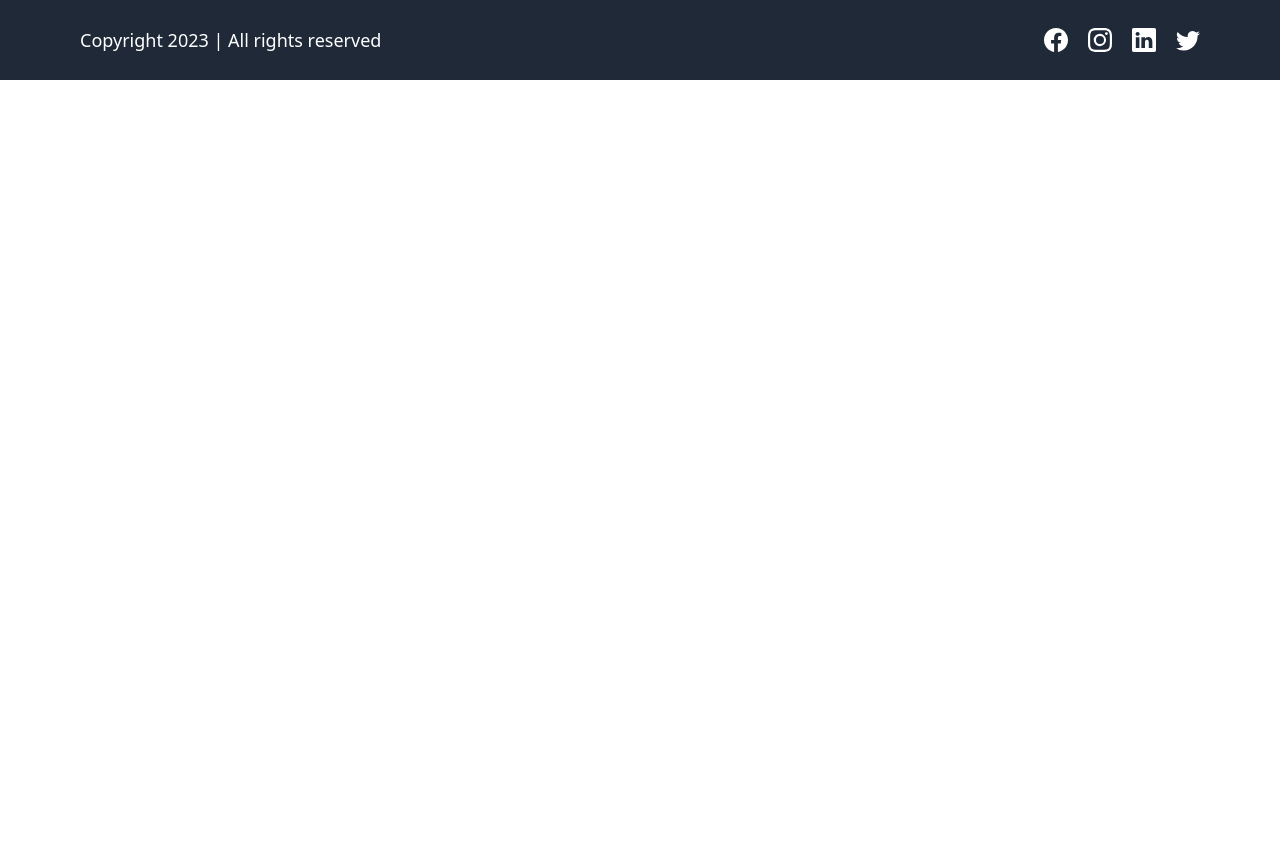
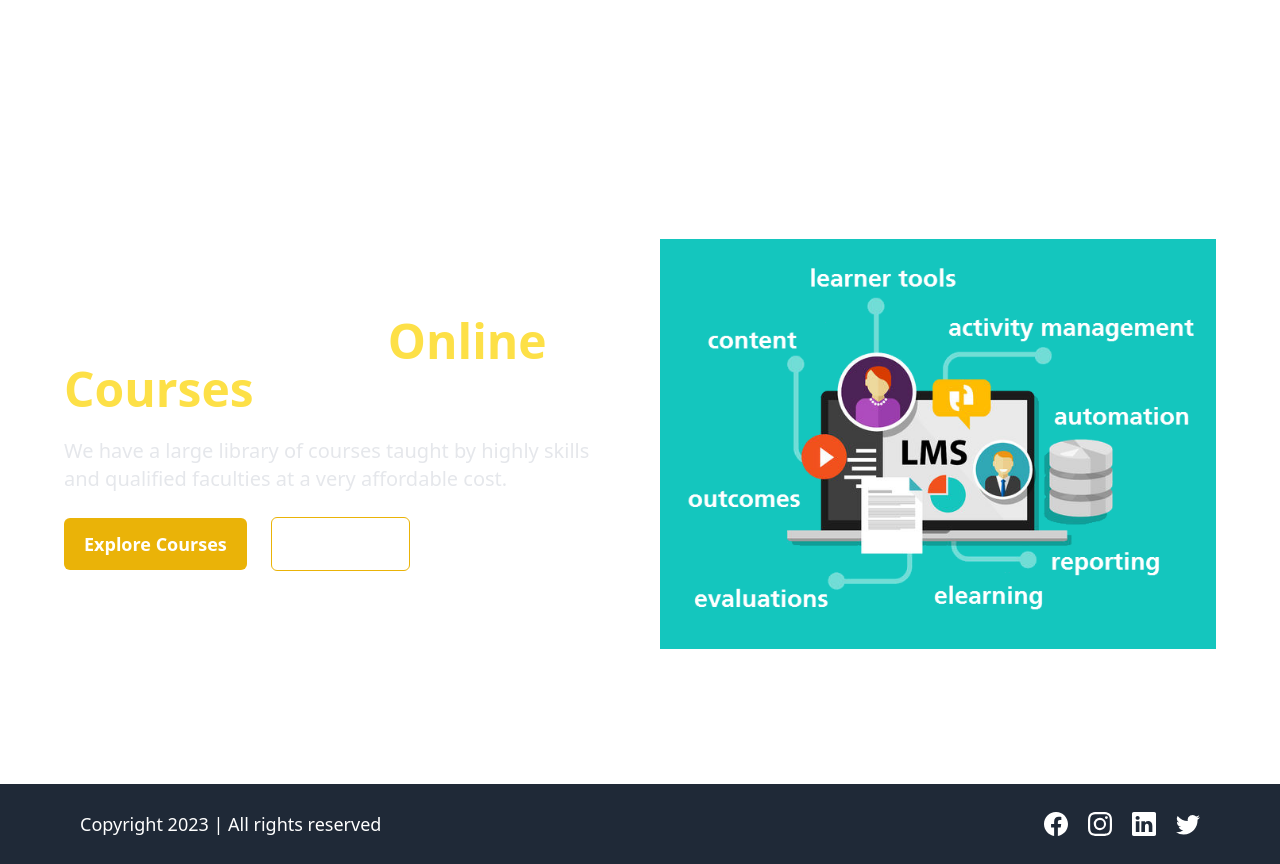
Before and after one commit to manish25Coder/LMS_frontend, a React (Vite) app: page / in a window 1280 px wide. Before the commit the page ends 800 px from the top, so only its background shows below. Built offline with nearby package versions, Linux system fonts and the light colour scheme.

Commit message:
Added basic layout and integrated to homepage

```diff
--- a/src/App.jsx
+++ b/src/App.jsx
@@ -1,17 +1,18 @@
 
 import { Route, Routes } from 'react-router-dom'
 import './App.css'
-import Footer from './Components/Footer'
+import HomePage from './Pages/HomePage'
+
 
 function App() {
 
 
   return (
     <>
-      {/* <Routes> */}
-        {/* {<Route path='/' element={<Home />}></Route>} */}
-      {/* </Routes> */}
-      <Footer />
+      <Routes>
+        {<Route path='/' element={<HomePage />}></Route>}
+      </Routes>
+
     </>
   )
 }
--- /dev/null
+++ b/src/Layouts/HomeLayout.jsx
@@ -0,0 +1,70 @@
+import { FiMenu } from "react-icons/fi";
+import { AiFillCloseCircle } from "react-icons/ai";
+import { Link } from "react-router-dom";
+import Footer from "../Components/Footer";
+
+function HomeLayout({ children }) {
+
+    function changeWidth(){
+        const drawerSide= document.getElementsByClassName("drawer-side");
+        drawerSide[0].style.width = "auto"
+    }
+
+    function hideDrawer() {
+        const element = document.getElementsByClassName("drawer-toggle");
+        element[0].checked= false;
+
+        drawerSide[0].style.width = 0;
+
+    }
+
+    return(
+        <div className="min-h-[90vh] ">
+            <div className="drawer absoulte left-0 z-50 w-fit">
+                 <input className="drawer-toggle" id="my-drawer" type="checkbox"  />
+                 <div className="drawer-content">
+                    <label htmlFor="my-drawer" className="cursor-pointer relative">
+                        <FiMenu
+                            onClick={changeWidth}
+                            size={"32px"}
+                            className="font-bold text-white m-4"
+                        />
+                    </label>
+                 </div>
+                 <div className="drawer-side w-0">
+                    <label htmlFor="my-drawer" className="drawer-overlay">
+                    </label>
+                    <ul className="menu p-4 w-48 sm:w-80 bg-base-100 text-base-content realtive">
+                        <li className="w-fit absoulte right-2 z-50">
+                            <button onClick={hideDrawer}>
+                                <AiFillCloseCircle
+                                 size={"24"} />
+                            </button>
+                        </li>
+                        <li>
+                            <Link to="/">Home</Link>
+                        </li>
+                        <li>
+                            <Link to="/courses">All Courses</Link>
+                        </li>
+                        <li>
+                            <Link to="/contact">Contact Us</Link>
+                        </li>
+                        <li>
+                            <Link to="/about">About Us</Link>
+                        </li>
+                    </ul>
+                 </div>
+            </div>
+
+
+            {children}
+
+            <Footer />
+
+        </div>
+    )
+
+
+}
+export default HomeLayout;
--- /dev/null
+++ b/src/Pages/HomePage.jsx
@@ -0,0 +1,45 @@
+import { Link } from "react-router-dom";
+import HomeLayout from "../Layouts/HomeLayout";
+import HomeImage from "../assets/Images/HomeImage.png"
+
+function HomePage(params) {
+    return(
+        <>
+            <HomeLayout>
+                <div className="pt-10 text-white flex items-center justify-center gap-10 mx-16 h-[90vh]">
+                    <div className="w-1/2 space-y-6 ">
+                        <h1 className="text-5xl font-semibold">
+                            Find Out Best
+                            <span className="text-yellow-300 font-bold">
+                                Online Courses
+                            </span>
+                        </h1>
+                        <p className="text-xl text-gray-200">
+                            We have a large library of courses taught by highly skills and qualified faculties at a very affordable cost.
+                        </p>
+
+                        <div className="space-x-6">
+                            <Link to="/courses">
+                                <button className="bg-yellow-500 px-5 py-3 rounded-md font-semibold text-lg cursor-pointer hover:bg-yellow-600 transition-all ease-in-out duration-300 ">
+                                    Explore Courses
+                                </button>
+                            </Link>
+                            <Link to="/contact">
+                                <button className="border border-yellow-500 px-5 py-3 rounded-md font-semibold text-lg cursor-pointer hover:bg-yellow-600 transition-all ease-in-out duration-300 ">
+                                    Contact Us
+                                </button>
+                            </Link>
+                        </div>
+                    </div>
+
+                    <div className="w-1/2 flex items-center justify-center">
+                        <img alt="homepage image " src={HomeImage} />
+
+                    </div>
+                </div>
+            </HomeLayout>
+
+        </>
+    )
+}
+export default HomePage;
--- a/tailwind.config.js
+++ b/tailwind.config.js
@@ -4,5 +4,5 @@
   theme: {
     extend: {},
   },
-  plugins: [],
+  plugins: [require("daisyui"),require("@tailwindcss/line-clamp")],
 }
```
Also changed, not shown: src/assets/Images/HomeImage.png (added), 1 other file (tests, documents, lock files or other folders).
